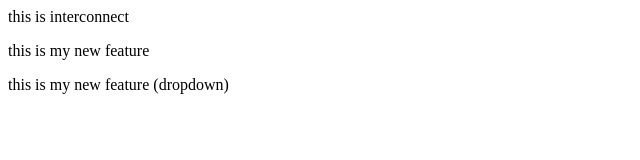
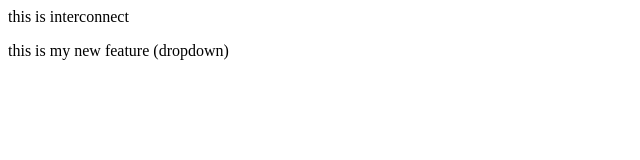
Before and after one commit to MRabhi65/repodemo, a plain HTML site: page index.html in a window 1280 px wide. Shown: the whole page, without its empty margins (0-640 px from the left). Drawn offline with Linux system fonts and the light colour scheme.

Commit message:
ada dropdown

```diff
--- a/index.html
+++ b/index.html
@@ -1,3 +1,2 @@
 <p>this is interconnect</p>
-<p>this is my new feature</p>
 <p>this is my new feature (dropdown)</p>
```
